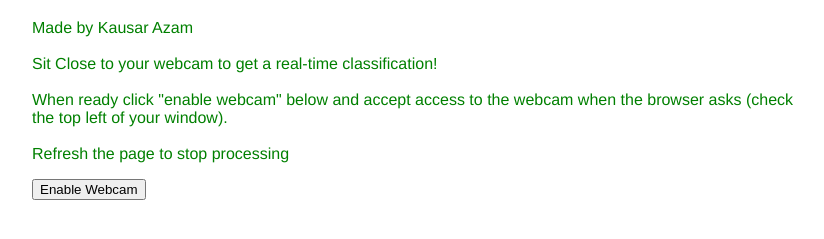
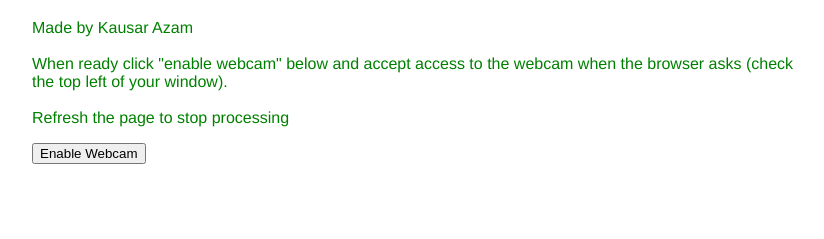
Before and after one commit to kausar32/Face-Mak-Detection, a plain HTML site: page index.html in a window 1280 px wide. Shown: the part 61-300 px from the top of the page, without its empty margins (224-1048 px from the left). Drawn offline with Linux system fonts and the light colour scheme.

Commit message:
Update index.html

```diff
--- a/index.html
+++ b/index.html
@@ -15,7 +15,7 @@
         Face Mask Detection
     </h1>
 
-    <p>Made by Kausar Azam <br><br>Sit Close to your webcam to get a real-time classification! <br><br> When ready click "enable webcam" below and accept access to the webcam when the browser asks (check the top left of your window).<br><br> Refresh the page to stop processing</p>
+    <p>Made by Kausar Azam <br><br> When ready click "enable webcam" below and accept access to the webcam when the browser asks (check the top left of your window).<br><br> Refresh the page to stop processing</p>
 
     <button id='start_button' type="button" onclick="init()">Enable Webcam</button>
 
```
